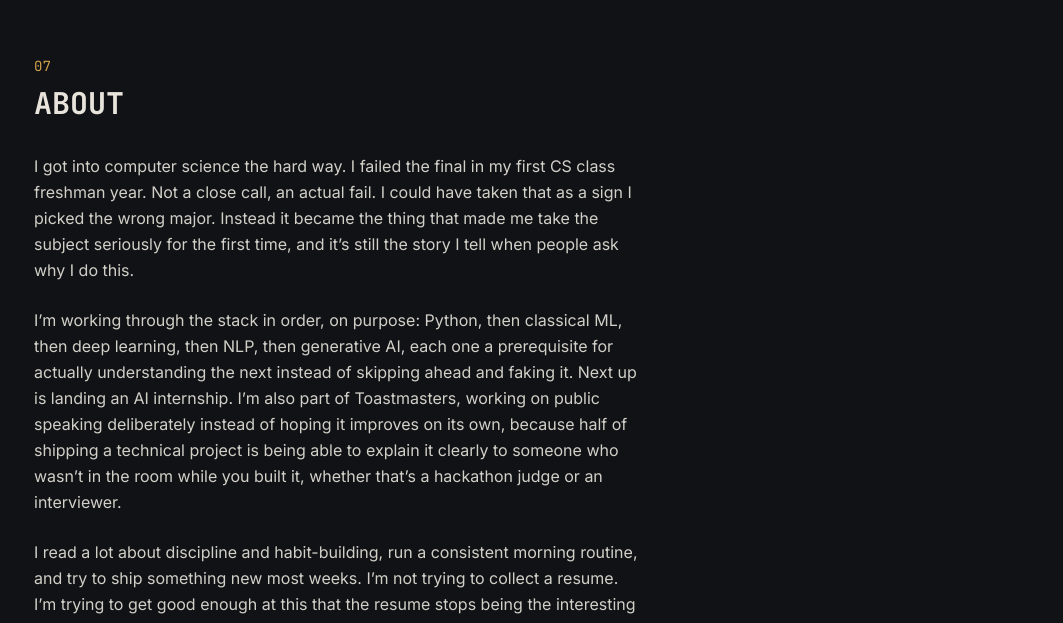
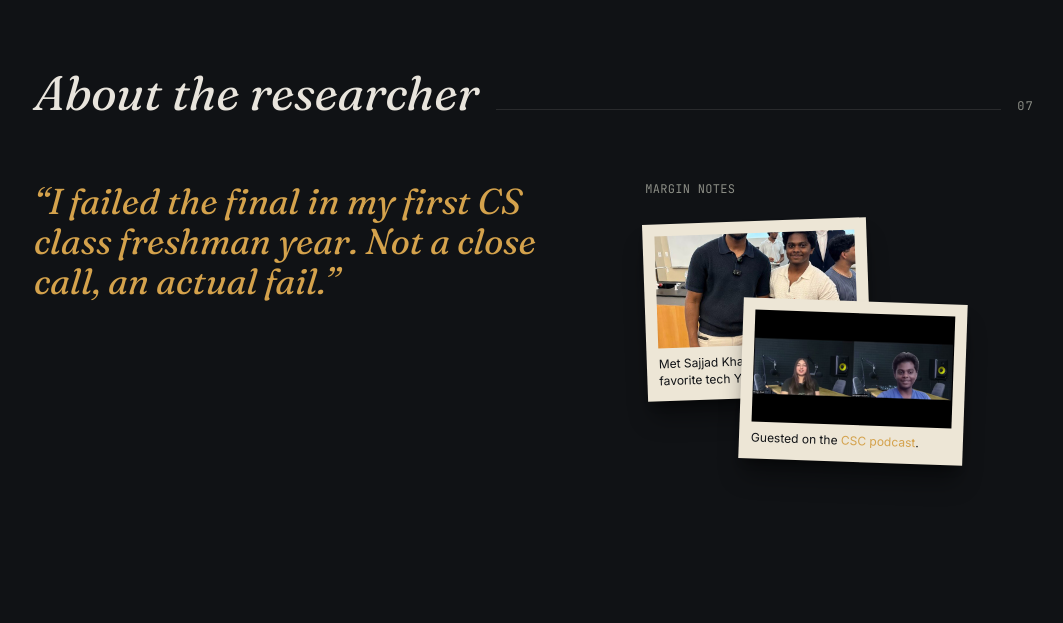
Before and after one commit to Sithranjan-Suresh/portfolio, a React (Vite) app: page / in a window 1280 px wide. Shown: the part 6808-7431 px from the top of the page, without its empty margins (158-1221 px from the left). Built offline with nearby package versions, Linux system fonts and the light colour scheme.

Commit message:
Rebuild About as magazine spread: pull-quote lead + overlapping margin-note photo collage

```diff
--- a/src/sections/About.jsx
+++ b/src/sections/About.jsx
@@ -6,9 +6,8 @@ const funFacts = [
   {
     image: sajjadKhader,
     alt: 'Meeting tech YouTuber Sajjad Khader',
-    caption: (
-      <>I got to meet Sajjad Khader, one of my favorite tech YouTubers.</>
-    ),
+    caption: <>Met Sajjad Khader, one of my favorite tech YouTubers.</>,
+    rotate: '-rotate-2',
   },
   {
     image: cscPodcast,
@@ -24,34 +23,44 @@ const funFacts = [
         >
           CSC podcast
         </a>
-        , talking through some of this in more detail.
+        .
       </>
     ),
+    rotate: 'rotate-2',
   },
 ]
 
 function About() {
   return (
-    <section id="about" className="py-24">
-      <span className="font-mono text-brass text-sm">07</span>
-      <h2 className="font-mono font-bold text-2xl sm:text-3xl mt-2 mb-8">ABOUT</h2>
-      <FadeIn as="div" className="max-w-[38rem] space-y-6 leading-relaxed text-primary/90">
+    <section id="about" className="py-28">
+      <div className="flex items-baseline gap-4 mb-16">
+        <h2 className="font-display italic text-4xl sm:text-5xl">About the researcher</h2>
+        <span className="h-px flex-1 bg-muted/20" />
+        <span className="font-mono text-xs text-muted uppercase tracking-widest">07</span>
+      </div>
+
+      <div className="grid grid-cols-1 lg:grid-cols-12 gap-12">
+        <div className="lg:col-span-7">
+          <FadeIn as="p" className="font-display italic text-3xl sm:text-4xl leading-tight text-brass max-w-xl">
+            &ldquo;I failed the final in my first CS class freshman year. Not a close
+            call, an actual fail.&rdquo;
+          </FadeIn>
+
+          <FadeIn as="div" delay={0.1} className="space-y-5 leading-relaxed text-primary/85 mt-8 max-w-xl">
             <p>
-          I got into computer science the hard way. I failed the final in my first CS
-          class freshman year. Not a close call, an actual fail. I could have taken
-          that as a sign I picked the wrong major. Instead it became the thing that
-          made me take the subject seriously for the first time, and it&rsquo;s still
-          the story I tell when people ask why I do this.
+              I could have taken that as a sign I picked the wrong major. Instead it
+              became the thing that made me take the subject seriously for the first
+              time, and it&rsquo;s still the story I tell when people ask why I do
+              this.
             </p>
             <p>
               I&rsquo;m working through the stack in order, on purpose: Python, then
-          classical ML, then deep learning, then NLP, then generative AI, each one a
-          prerequisite for actually understanding the next instead of skipping ahead
-          and faking it. Next up is landing an AI internship. I&rsquo;m also part of
-          Toastmasters, working on public speaking deliberately instead of hoping it
-          improves on its own, because half of shipping a technical project is being
-          able to explain it clearly to someone who wasn&rsquo;t in the room while
-          you built it, whether that&rsquo;s a hackathon judge or an interviewer.
+              classical ML, then deep learning, then NLP, then generative AI, each one
+              a prerequisite for actually understanding the next instead of skipping
+              ahead and faking it. Next up is landing an AI internship. I&rsquo;m also
+              part of Toastmasters, working on public speaking deliberately, because
+              half of shipping a technical project is being able to explain it clearly
+              to someone who wasn&rsquo;t in the room while you built it.
             </p>
             <p>
               I read a lot about discipline and habit-building, run a consistent
@@ -60,23 +69,29 @@ function About() {
               that the resume stops being the interesting part.
             </p>
           </FadeIn>
+        </div>
 
-      <FadeIn as="div" delay={0.1} className="max-w-[38rem] mt-10">
-        <p className="font-mono text-xs text-muted uppercase tracking-wide mb-4">Fun facts</p>
-        <div className="grid grid-cols-1 sm:grid-cols-2 gap-6">
-          {funFacts.map((fact) => (
-            <div key={fact.alt} className="bg-panel">
-              <img
-                src={fact.image}
-                alt={fact.alt}
-                loading="lazy"
-                className="w-full h-40 object-cover"
-              />
-              <p className="p-5 text-primary/90 leading-relaxed text-sm">{fact.caption}</p>
-            </div>
+        <div className="lg:col-span-5 relative">
+          <p className="font-mono text-xs text-muted uppercase tracking-wide mb-6">
+            Margin notes
+          </p>
+          <div className="relative h-64 sm:h-72">
+            {funFacts.map((fact, i) => (
+              <FadeIn
+                key={fact.alt}
+                as="div"
+                delay={i * 0.12}
+                className={`absolute w-48 sm:w-56 bg-paper text-canvas p-3 shadow-xl shadow-black/40 ${fact.rotate} hover:rotate-0 transition-transform motion-reduce:transition-none ${
+                  i === 0 ? 'top-0 left-0' : 'top-16 sm:top-20 left-16 sm:left-24'
+                }`}
+              >
+                <img src={fact.image} alt={fact.alt} loading="lazy" className="w-full h-28 object-cover" />
+                <p className="text-xs leading-snug mt-2">{fact.caption}</p>
+              </FadeIn>
             ))}
           </div>
-      </FadeIn>
+        </div>
+      </div>
     </section>
   )
 }
```
Lines whose indentation alone changed are shown as unchanged.
